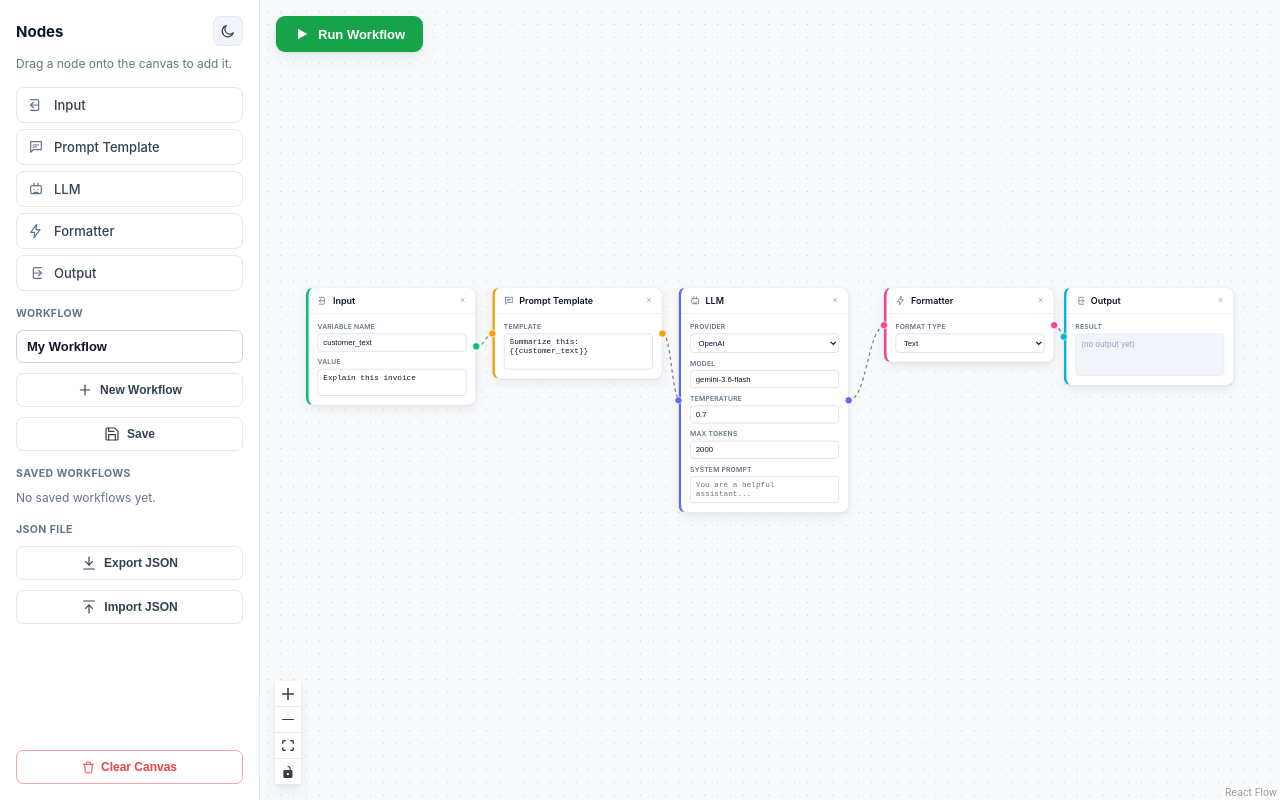
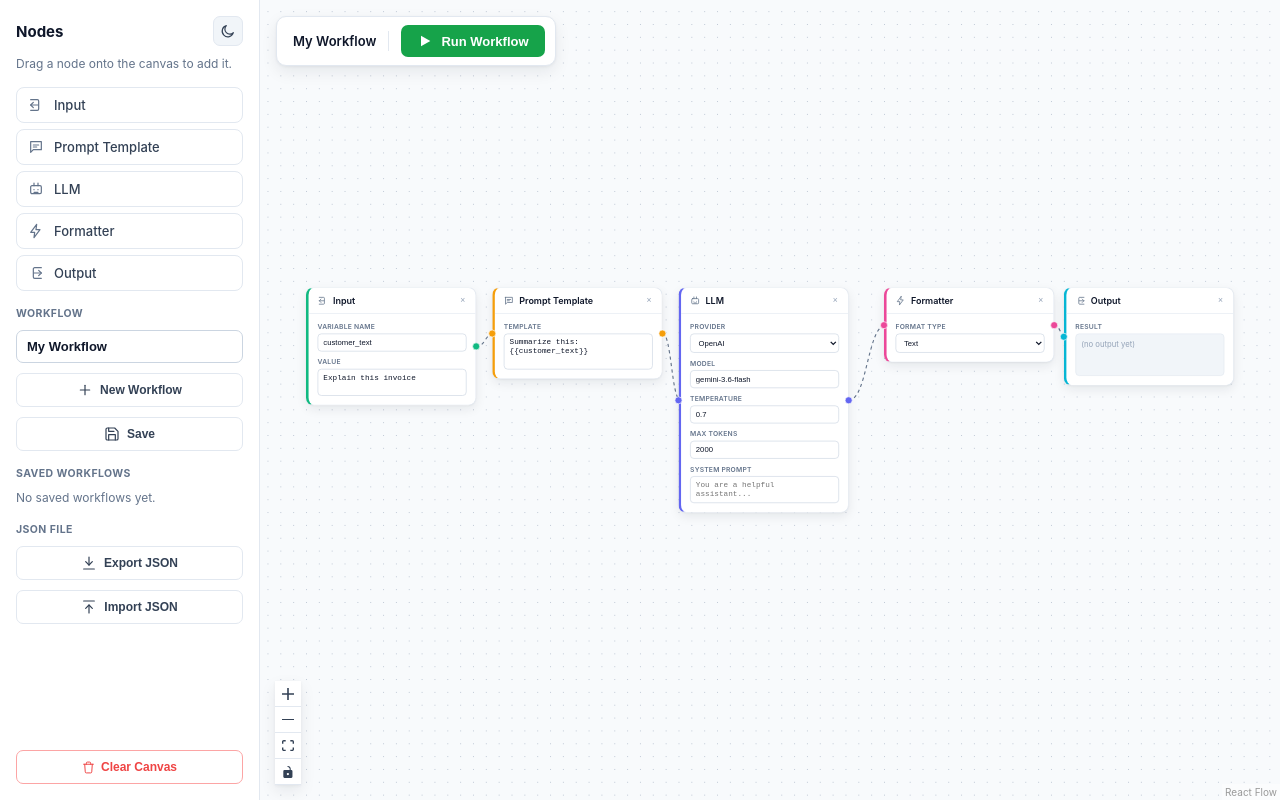
Before and after one commit to Delishaduarte/visual-ai-workflow-builder, a React app in the folder frontend/: page / in a window 1280 px wide. Built offline with nearby package versions, Linux system fonts and the light colour scheme; the HTML template or start-up script is replaced by a standard one.

Commit message:
Phase 7: Final polish + Validation

```diff
--- a/frontend/src/App.css
+++ b/frontend/src/App.css
@@ -540,22 +540,17 @@ html.dark .react-flow .react-flow__edge-path {
 
 /* --- Run button --- */
 .run-button {
-  position: absolute;
-  top: 16px;
-  left: 16px;
-  z-index: 20;
   display: flex;
   align-items: center;
   gap: 8px;
-  padding: 10px 18px;
+  padding: 8px 16px;
   background-color: var(--success);
   color: #ffffff;
   border: none;
-  border-radius: 9px;
+  border-radius: 7px;
   font-size: 13px;
   font-weight: 600;
   cursor: pointer;
-  box-shadow: var(--shadow-md);
 }
 
 .run-button:hover:not(:disabled) {
@@ -747,3 +742,55 @@ html.dark .react-flow .react-flow__edge-path {
   font-size: 13px;
   margin: 8px 0 0 0;
 }
+
+.top-toolbar {
+  position: absolute;
+  top: 16px;
+  left: 16px;
+  z-index: 20;
+  display: flex;
+  align-items: center;
+  gap: 12px;
+  background: var(--bg-surface);
+  border: 1px solid var(--border-default);
+  border-radius: 10px;
+  padding: 8px 10px 8px 16px;
+  box-shadow: var(--shadow-md);
+}
+
+.top-toolbar-name {
+  font-size: 13px;
+  font-weight: 600;
+  color: var(--text-primary);
+  white-space: nowrap;
+  max-width: 160px;
+  overflow: hidden;
+  text-overflow: ellipsis;
+}
+
+.top-toolbar-divider {
+  width: 1px;
+  height: 20px;
+  background: var(--border-default);
+}
+
+.connection-error-banner {
+  position: absolute;
+  top: 70px;
+  left: 16px;
+  z-index: 20;
+  width: 320px;
+  background: var(--error-bg);
+  border: 1px solid var(--error-border);
+  border-radius: 10px;
+  box-shadow: var(--shadow-md);
+  padding: 12px 14px;
+  font-size: 12px;
+  color: var(--error-text);
+}
+
+.connection-error-banner strong {
+  display: block;
+  margin-bottom: 3px;
+  font-size: 13px;
+}
--- a/frontend/src/App.jsx
+++ b/frontend/src/App.jsx
@@ -106,6 +106,7 @@ function WorkflowCanvas() {
 
   const [workflowName, setWorkflowName] = useState('My Workflow');
   const [savedWorkflowNames, setSavedWorkflowNames] = useState([]);
+  const [connectionError, setConnectionError] = useState(null);
 
   // Theme state — lives here, INSIDE the component, since useState/useEffect
   // must always be called from inside a component or hook, never at the
@@ -283,6 +284,7 @@ function WorkflowCanvas() {
     const problems = validateWorkflow(nodes, edges);
     if (problems.length > 0) {
       setValidationProblems(problems);
+      setConnectionError(null);
       return;
     }
     setValidationProblems([]);
@@ -306,8 +308,9 @@ function WorkflowCanvas() {
         body: JSON.stringify(payload),
       });
       response = await res.json();
+      setConnectionError(null);
     } catch (err) {
-      alert('Could not reach the backend. Is FastAPI running on port 8000?');
+      setConnectionError("Can't reach the backend. Make sure FastAPI is running on port 8000.");
       setIsRunning(false);
       return;
     }
@@ -378,6 +381,21 @@ function WorkflowCanvas() {
           <Controls />
         </ReactFlow>
 
+                {nodes.length === 0 && (
+                  <div className="empty-canvas-hint">
+                    <svg width="40" height="40" viewBox="0 0 24 24" fill="none" stroke="currentColor" strokeWidth="1.5">
+                      <rect x="4" y="4" width="16" height="16" rx="3" strokeDasharray="3 3" />
+                      <path d="M12 9v6" />
+                      <path d="M9 12h6" />
+                    </svg>
+                    <p>Your canvas is empty</p>
+                    <p style={{ fontSize: '12px', marginTop: '2px' }}>Drag a node from the sidebar to get started</p>
+                  </div>
+                )}
+
+                <div className="top-toolbar">
+                  <span className="top-toolbar-name">{workflowName || 'Untitled Workflow'}</span>
+                  <div className="top-toolbar-divider" />
                   <button className="run-button" onClick={runWorkflow} disabled={isRunning}>
                     {isRunning ? (
                       'Running...'
@@ -387,6 +405,13 @@ function WorkflowCanvas() {
                       </>
                     )}
                   </button>
+                </div>
+        {connectionError && (
+          <div className="connection-error-banner">
+            <strong>Connection error</strong>
+            {connectionError}
+          </div>
+        )}
 
         {validationProblems.length > 0 && (
           <div className="validation-panel">
```
Lines whose indentation alone changed are shown as unchanged.
